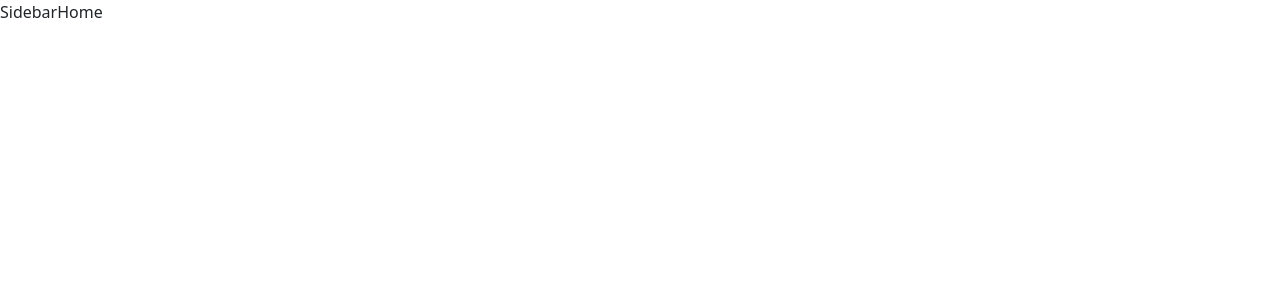
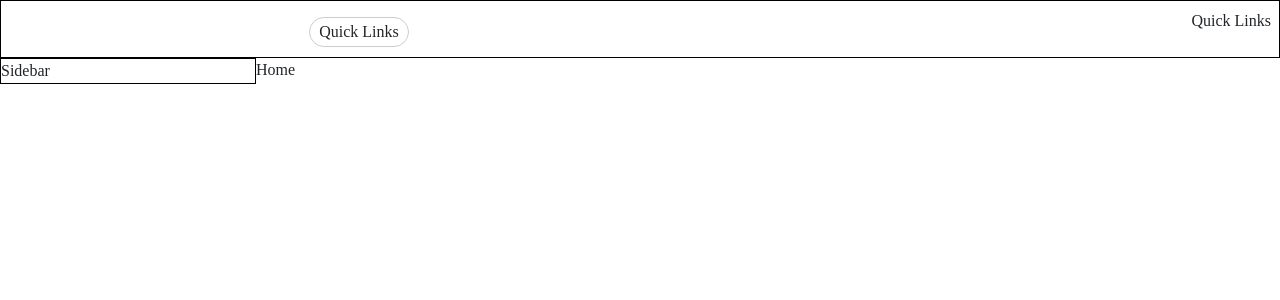
Before and after one commit to taruntailor7/Omniful-Assignment, a React (Create React App) app in the folder omniful/: page / in a window 1280 px wide. Shown: the top 300 px of the page. Built offline with nearby package versions, Linux system fonts and the light colour scheme.

Commit message:
working on navbar

```diff
--- a/omniful/package.json
+++ b/omniful/package.json
@@ -10,6 +10,7 @@
     "react": "^18.2.0",
     "react-bootstrap": "^2.7.0",
     "react-dom": "^18.2.0",
+    "react-icons": "^4.7.1",
     "react-router-dom": "^6.6.1",
     "react-scripts": "5.0.1",
     "web-vitals": "^2.1.4"
--- a/omniful/src/App.css
+++ b/omniful/src/App.css
@@ -1,38 +1,3 @@
-.App {
-  text-align: center;
+*{
+    font-family: "Montserrat";
 }
-
-.App-logo {
-  height: 40vmin;
-  pointer-events: none;
-}
-
-@media (prefers-reduced-motion: no-preference) {
-  .App-logo {
-    animation: App-logo-spin infinite 20s linear;
-  }
-}
-
-.App-header {
-  background-color: #282c34;
-  min-height: 100vh;
-  display: flex;
-  flex-direction: column;
-  align-items: center;
-  justify-content: center;
-  font-size: calc(10px + 2vmin);
-  color: white;
-}
-
-.App-link {
-  color: #61dafb;
-}
-
-@keyframes App-logo-spin {
-  from {
-    transform: rotate(0deg);
-  }
-  to {
-    transform: rotate(360deg);
-  }
-}
--- a/omniful/src/App.js
+++ b/omniful/src/App.js
@@ -2,13 +2,17 @@ import './App.css';
 import 'bootstrap/dist/css/bootstrap.min.css';
 import { Sidebar } from './Components/Sidebar';
 import { AllRoutes } from './Components/AllRoutes';
+import { Topbar } from './Components/Topbar';
 
 function App() {
   return (
-    <div className="d-flex">
-      <Sidebar />
-      <AllRoutes />
-    </div>
+    <>
+      <Topbar />
+      <div className="d-flex">
+        <Sidebar />
+        <AllRoutes />
+      </div>
+    </>
   );
 }
 
--- /dev/null
+++ b/omniful/src/Components/Sidebar.css
@@ -0,0 +1,4 @@
+.sidebar{
+    width: 20% ;
+    border: 1px solid black;
+}
--- a/omniful/src/Components/Sidebar.jsx
+++ b/omniful/src/Components/Sidebar.jsx
@@ -1,7 +1,10 @@
 import React from 'react'
+import "./Sidebar.css"
 
 export const Sidebar = () => {
   return (
-    <div>Sidebar</div>
+    <div className="sidebar" >
+      Sidebar
+    </div>
   )
 }
--- /dev/null
+++ b/omniful/src/Components/Topbar.css
@@ -0,0 +1,16 @@
+.topbar{
+    width: 100%;
+    border: 1px solid black;
+}
+.bar{
+    margin-left: 300px;
+}
+.quickLink{
+    width: 100px;
+    height: 30px;
+    display: flex;
+    justify-content: center;
+    align-items: center;
+    border: 1px solid #ccc;
+    border-radius: 20px;
+}
--- /dev/null
+++ b/omniful/src/Components/Topbar.jsx
@@ -0,0 +1,18 @@
+import React from 'react'
+import "./Topbar.css"
+
+export const Topbar = () => {
+  return (
+    <div className="topbar p-2">
+        <div className="bar d-flex justify-content-between">
+          <div className="quickLink d-flex mt-2">
+            <p className='mt-3'>Quick Links</p>
+          </div>
+          <div>
+            <p>Quick Links</p>
+          </div>
+        </div>
+    </div>
+
+  )
+}
```
Also changed, not shown: 1 other file (tests, documents, lock files or other folders).
